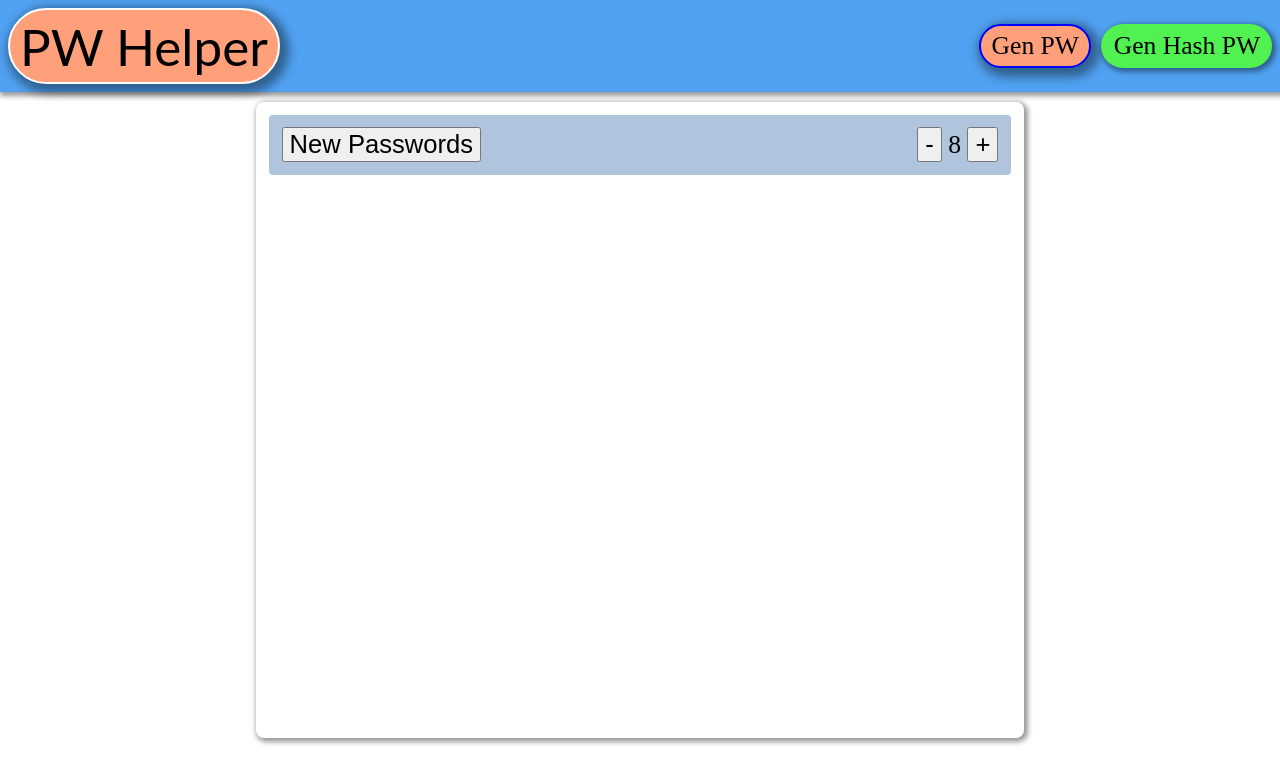
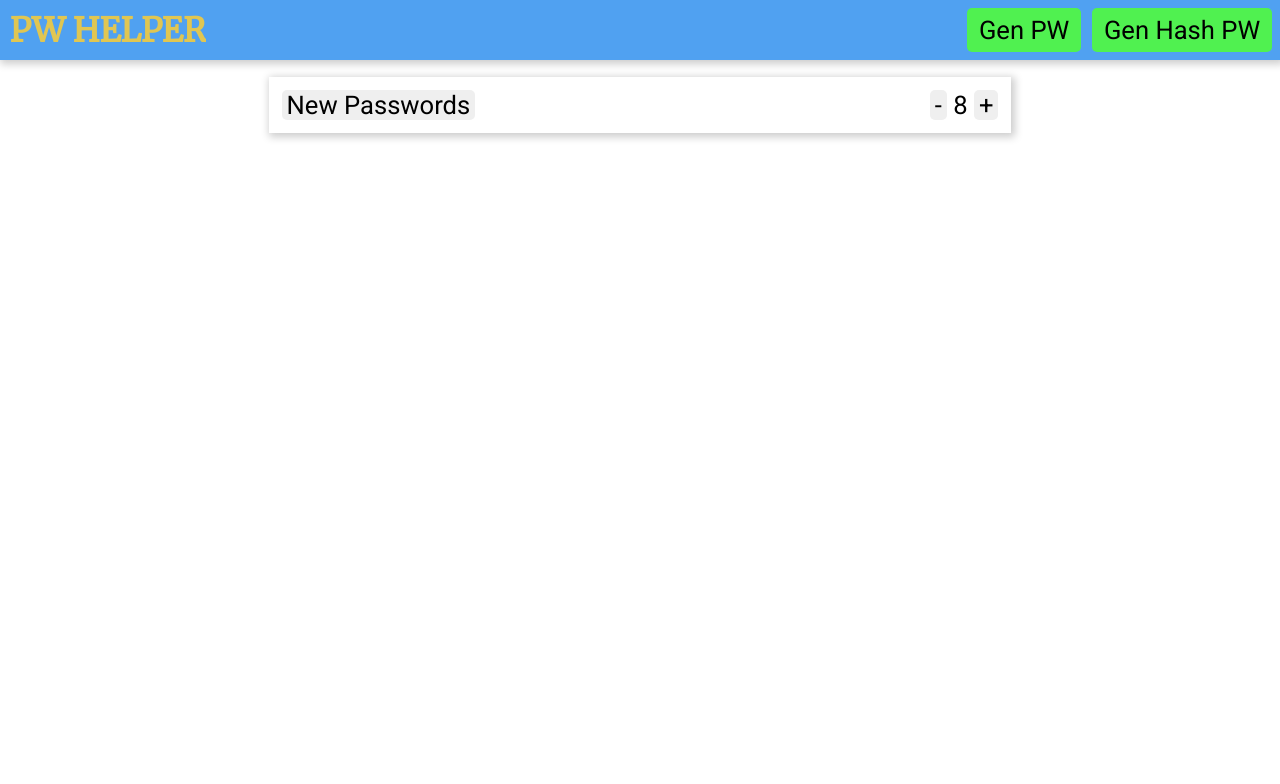
Before and after one commit to petersowa/password-gen-site, a React app: page /genpw in a window 1280 px wide. Built offline with nearby package versions, Linux system fonts and the light colour scheme.

Commit message:
modernize styling

```diff
--- a/src/components/AppRoutes.js
+++ b/src/components/AppRoutes.js
@@ -11,8 +11,8 @@ class AppRoutes extends Component {
 
 	render() {
 		return (
-			<Router>
-				<div className="app__container">
+			<>
+				<Router>
 					<header className="app__header">
 						<NavLink className="app__title app__nav-link" to="/">
 							<h1>PW Helper</h1>
@@ -30,12 +30,13 @@ class AppRoutes extends Component {
 							</NavLink>
 						</nav>
 					</header>
-					<main className="app__main">
+
+					<main className="app__container app__main">
 						<Route exact path="/genpw" component={AppPWGen} />
 						<Route exact path="/hashpw" component={AppHashPW} />
 					</main>
-				</div>
-			</Router>
+				</Router>
+			</>
 		);
 	}
 }
--- a/src/style.css
+++ b/src/style.css
@@ -1,6 +1,10 @@
+@import url('https://fonts.googleapis.com/css?family=Roboto|Martel|Merriweather&display=swap');
+
 html {
 	box-sizing: border-box;
 	font-size: calc(0.8em + 1vw);
+	font-family: 'Roboto', 'OpenSans', 'Segoe UI', Tahoma, Geneva, Verdana,
+		sans-serif;
 }
 
 *,
@@ -24,6 +28,15 @@ ul {
 	font-weight: normal;
 }
 
+h1 {
+	font-family: 'Merriweather';
+	font-weight: 800;
+	font-size: 1.3rem;
+	text-transform: uppercase;
+	/* letter-spacing: 0rem; */
+	margin-left: 0.2rem;
+}
+
 ol,
 ul {
 	list-style: none;
@@ -34,22 +47,35 @@ img {
 	height: auto;
 }
 
-h1,
-p {
-	font-family: Lato;
+button {
+	font-family: inherit;
+	font-size: inherit;
+	cursor: pointer;
+	text-transform: capitalize;
+	padding: 0 5px;
+	border: none;
+	border-radius: 5px;
+	outline: none;
 }
 
-button {
-	font-size: inherit;
+button:focus,
+button:active {
+	border: 0;
+	outline: 0;
 }
+
 input {
 	font-size: inherit;
+	border: 0;
+	padding: 0.1rem 0.2rem;
+	background-color: rgb(255, 199, 125);
+	border-radius: 5px;
 }
 
 :root {
 	--clr-link: hsl(120, 85%, 63%);
 	--clr-header: hsl(210, 85%, 63%);
-	--shadow-normal: 2px 2px 5px 2px rgba(0, 0, 0, 0.4);
+	--shadow-normal: 2px 2px 8px 2px rgba(0, 0, 0, 0.2);
 	--shadow-active: 4px 4px 10px 5px rgba(0, 0, 0, 0.4);
 }
 
@@ -85,7 +111,7 @@ button.box {
 	margin: auto;
 	box-sizing: border-box;
 	box-shadow: 0 4px 8px 0 rgba(0, 0, 0, 0.2), 0 6px 20px 0 rgba(0, 0, 0, 0.19);
-	border-radius: 3px;
+	border-radius: 5px;
 }
 
 div.clear {
@@ -93,7 +119,7 @@ div.clear {
 }
 
 .box:hover {
-	/* filter: saturate(100%) brightness(110%); */
+	filter: saturate(100%) brightness(0.7);
 }
 
 .box-nav {
@@ -162,7 +188,7 @@ div.float {
 	background-color: var(--clr-header);
 	padding: 0.1em;
 	box-shadow: var(--shadow-normal);
-	margin-bottom: 0.4em;
+	margin-bottom: 0.2em;
 	height: fit-content;
 	width: 100%;
 }
@@ -178,32 +204,26 @@ div.float {
 	text-overflow: ellipsis;
 	text-decoration: none;
 	/* filter: saturate(20%); */
-	box-shadow: var(--shadow-normal);
+	/* box-shadow: var(--shadow-normal); */
 	overflow: hidden;
 	justify-content: center;
 	align-items: center;
-	border-radius: 100px;
+	border-radius: 5px;
 	border: 2px solid rgba(0, 0, 0, 0);
 }
 
-.app__nav-link.active {
-	/* filter: saturate(100%); */
-	border: 2px solid blue;
-	box-shadow: var(--shadow-active);
-	background-color: lightsalmon;
-}
-
 .app__title {
-	border: 2px solid rgba(0, 0, 0, 0);
-}
-
-.app__title.active {
-	border: 2px solid white;
+	/* border: 2px solid rgba(0, 0, 0, 0); */
+	font-size: 1rem;
+	color: hsl(49, 70%, 60%);
+	background-color: transparent;
+	padding: 0;
+	margin: 0;
 }
 
 *:focus {
-	border: 2px solid rgba(95, 142, 243, 0.74) !important;
-	outline: none;
+	/* border: 2px solid rgba(95, 142, 243, 0.74) !important; */
+	box-shadow: 0 0 2px 2px burlywood;
 }
 
 *:focus-within {
@@ -219,9 +239,8 @@ div.float {
 	max-width: 30em;
 	margin: auto;
 	min-height: calc(100vh - 6.4em);
-	box-shadow: var(--shadow-normal);
+	/* box-shadow: var(--shadow-normal); */
 	padding: 0.5em 0.5em;
-	border-radius: 8px;
 }
 
 .app__header__nav {
@@ -230,13 +249,12 @@ div.float {
 }
 
 .app__password-list {
-	width: 80%;
+	width: 100%;
 	text-align: center;
 	box-shadow: var(--shadow-normal);
-	margin: 1em auto;
+	margin: 0em auto;
 	font-family: Consolas, Monaco, 'Lucida Console', 'Liberation Mono',
 		'DejaVu Sans Mono', 'Bitstream Vera Sans Mono', 'Courier New', monospace;
-	border-radius: 8px;
 	padding: 0.5rem;
 }
 
@@ -249,11 +267,12 @@ div.float {
 }
 
 .control-group {
-	background: lightsteelblue;
+	/* background: lightsteelblue; */
 	padding: 0.5em;
 	display: flex;
 	justify-content: space-between;
-	border-radius: 4px;
+	box-shadow: var(--shadow-normal);
+	margin-bottom: 0.5em;
 }
 
 @media (max-width: 500px) {
```
